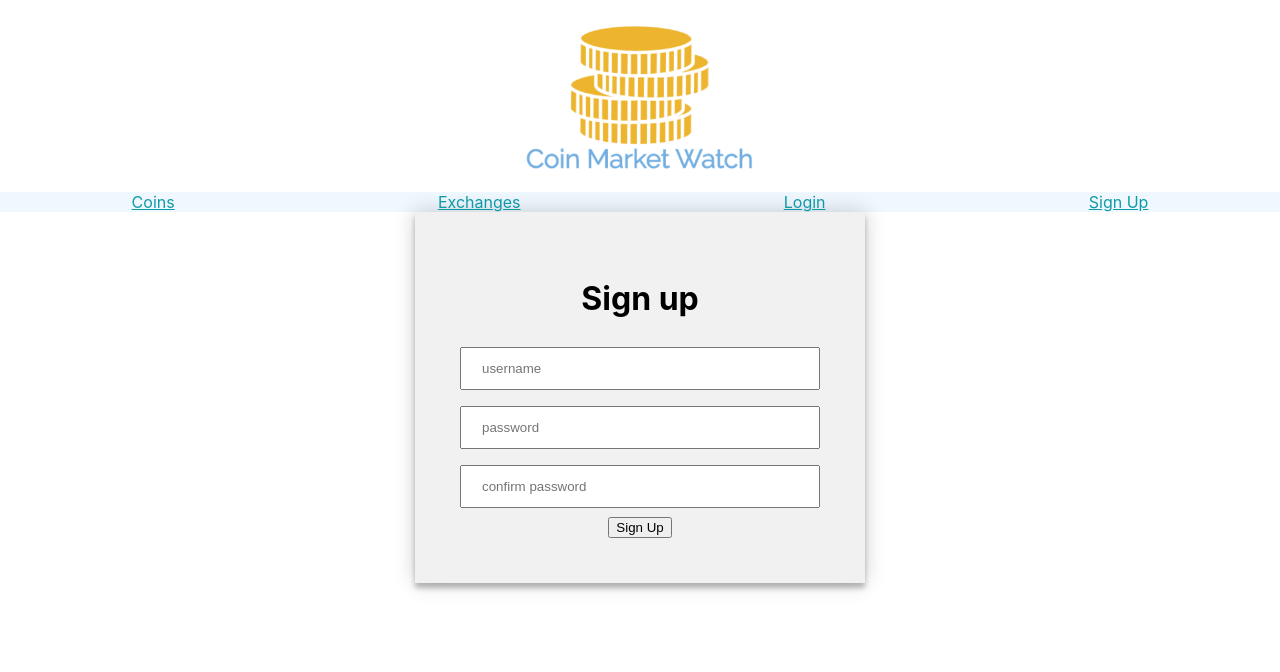
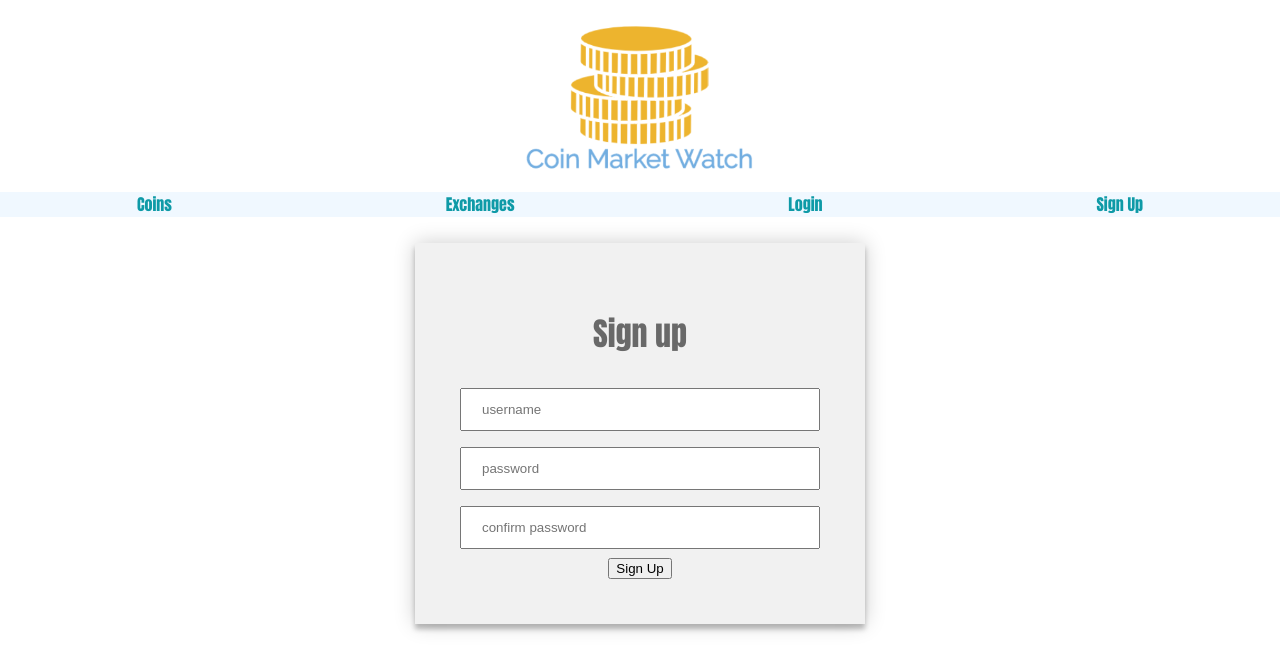
Before and after one commit to jnzhang622/coin-tracker-client, a React (Create React App) app: page /signup in a window 1280 px wide. Shown: the top 672 px of the page. Built offline with nearby package versions, Linux system fonts and the light colour scheme.

Commit message:
auth update

```diff
--- a/src/App.css
+++ b/src/App.css
@@ -8,6 +8,9 @@
 }
 
 .card {
+  min-width: 70px;
+  min-height: 85px;
+  padding: 13px;
   background-color: white;
   border-radius: 0.25rem;
   box-shadow: 0 20px 40px -14px rgba(0,0,0,0.25);
@@ -172,6 +175,15 @@
   }
 }
 
+h1 {
+   text-align: center;
+   font-family: Impact;
+   color: #696969;
+}
+
+strong {
+   font-family: Impact;
+}
 img {
   height: auto;
   max-width: 100%;
@@ -205,6 +217,8 @@ img {
 }
 
 a:link {
+  text-decoration: none;
+  font-family: Impact;
   color: #0e9aa7;
 }
 
@@ -223,6 +237,7 @@ a:visited {
 }
 
 .navbar {
+  min-height: 25px;
   background-color: aliceblue;
   display: flex;
   flex-direction: row;
@@ -232,6 +247,7 @@ a:visited {
 }
 
 .Link:hover {
+   text-align: center;
    background-color: #f3ecc2;
    transition-duration: 1s;
  }
@@ -240,6 +256,7 @@ a:visited {
   background: #f1f1f1;
   max-width: 360px;
   margin: 0 auto 25px;
+  margin-top: 2%;
   padding: 45px;
   text-align: center;
   box-shadow: 0 0 20px 0 rgba(0, 0, 0, 0.2), 0 5px 5px 0 rgba(0, 0, 0, 0.24);
--- a/src/Components/CoinContComp/CoinContainer.jsx
+++ b/src/Components/CoinContComp/CoinContainer.jsx
@@ -99,7 +99,7 @@ class CoinContainer extends React.Component {
                             filter={this.state.filter}
                             handleChange={this.handleChange}
                         />
-                        <div className="cards">
+                        <div className="cards" id="coinCard">
                             {
                                 this.render100(this.returnsArray(), this.state.render100).map(coin => {
                                     return <CoinCard
--- a/src/Components/CoinContComp/CoinShowPage.jsx
+++ b/src/Components/CoinContComp/CoinShowPage.jsx
@@ -22,7 +22,7 @@ trackCoin = (event) => {
 
   if (event.target.value === "start tracking!") {
   this.props.handleChange(event)
-
+console.log(this.props)
   fetch("http://localhost:3000/api/v1/user_coins", {
     method: "POST",
     headers: {
@@ -40,6 +40,7 @@ trackCoin = (event) => {
      if (data.errors) {
        alert(data.errors)
     } else {
+      console.log(data)
       this.props.setUser(data)
     }
    })
```
